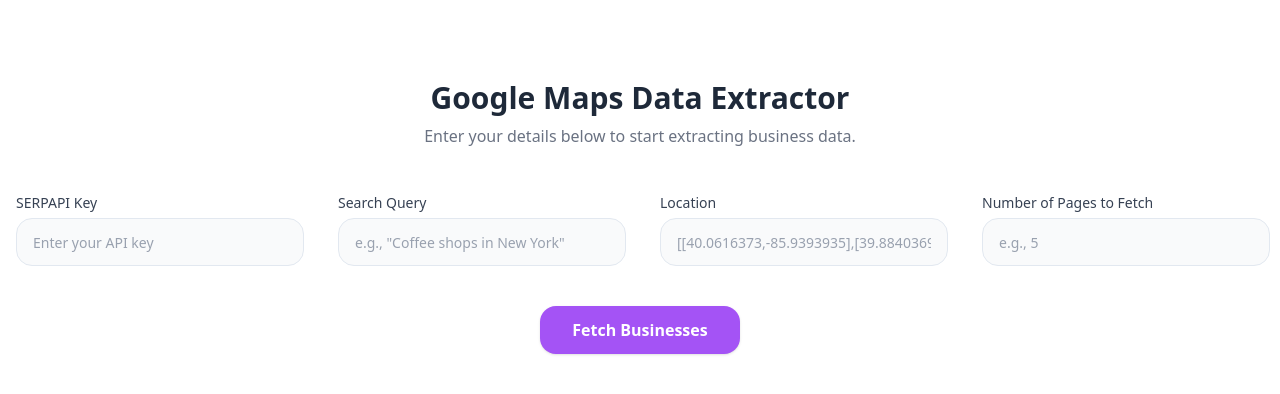
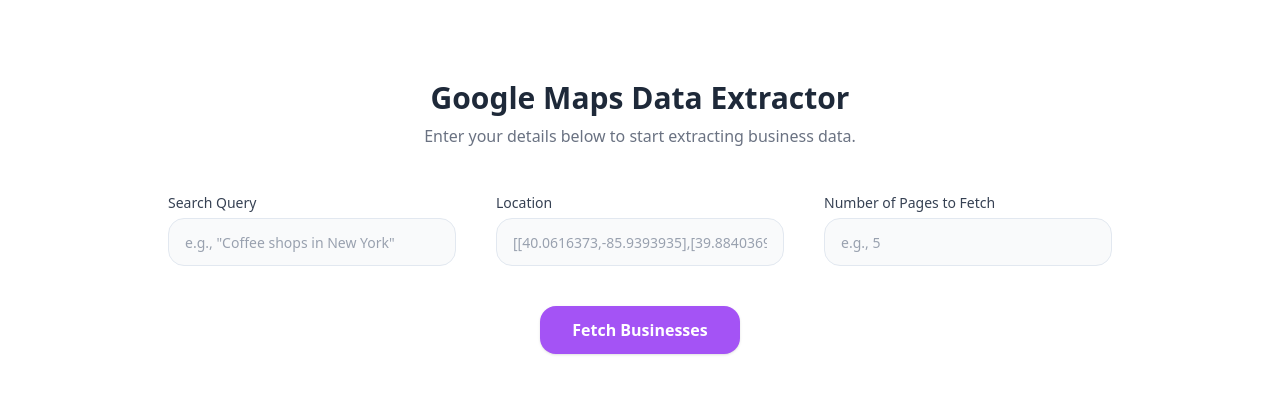
Before and after one commit to soufianeoualla/scraper-app, a Next.js app: page / in a window 1280 px wide. Shown: the top 394 px of the page. Built offline with nearby package versions, Linux system fonts and the light colour scheme.

Commit message:
use api key as env

```diff
--- a/app/_hooks/useScraper.ts
+++ b/app/_hooks/useScraper.ts
@@ -7,12 +7,10 @@
   const esRef = useRef<EventSource | null>(null); // store EventSource here
 
   const onScrape = async ({
-    apiKey,
     searchQuery,
     pagesNumber,
     location,
   }: {
-    apiKey: string;
     searchQuery: string;
     pagesNumber: number;
     location: string;
@@ -23,7 +21,7 @@
 
     return new Promise<void>((resolve, reject) => {
       esRef.current = new EventSource(
-        `/api/scraper?apiKey=${apiKey}&searchQuery=${encodeURIComponent(
+        `/api/scraper?searchQuery=${encodeURIComponent(
           searchQuery
         )}&pagesNumber=${pagesNumber}&location=${encodeURIComponent(location)}`
       );
--- a/app/api/[[...route]]/scraper.route.ts
+++ b/app/api/[[...route]]/scraper.route.ts
@@ -134,7 +134,8 @@
 }
 
 const app = new Hono().get("/", zValidator("query", schema), async (c) => {
-  const { apiKey, searchQuery, pagesNumber, location } = c.req.valid("query");
+  const { searchQuery, pagesNumber, location } = c.req.valid("query");
+  const apiKey = process.env.SERPAPI_KEY!;
   const ll = getGoogleMapsMidpointFromString(location);
 
   return streamSSE(c, async (stream) => {
--- a/components/fetch-businesses.tsx
+++ b/components/fetch-businesses.tsx
@@ -24,7 +24,6 @@
     //@ts-expect-error pagesNumber Should be number
     resolver: zodResolver(schema),
     defaultValues: {
-      apiKey: "",
       searchQuery: "",
       pagesNumber: undefined,
       location: "",
@@ -34,7 +33,6 @@
   const onSubmit = (data: FormData) => {
     setQuery(data.searchQuery);
     onScrape({
-      apiKey: data.apiKey,
       searchQuery: data.searchQuery,
       pagesNumber: data.pagesNumber,
       location: data.location,
@@ -48,32 +46,7 @@
         onSubmit={handleSubmit(onSubmit)}
         className="space-y-10 flex flex-col items-center mb-20"
       >
-        <div className="grid xl:grid-cols-4  gap-10 w-full">
-          {/* API Key */}
-          <div>
-            <Label htmlFor="apiKey">SERPAPI Key</Label>
-            <Controller
-              name="apiKey"
-              control={control}
-              render={({ field }) => (
-                <Input
-                  {...field}
-                  type="password"
-                  disabled={isPending}
-                  id="apiKey"
-                  placeholder="Enter your API key"
-                  className="w-72"
-                />
-              )}
-            />
-            {errors.apiKey && (
-              <p className="text-red-500 text-xs  mt-2 font-medium">
-                {" "}
-                * {errors.apiKey.message}
-              </p>
-            )}
-          </div>
-
+        <div className="grid xl:grid-cols-3  gap-10 w-full">
           {/* Search Query */}
           <div>
             <Label htmlFor="searchQuery">Search Query</Label>
--- a/config/axios-instance.ts
+++ /dev/null
@@ -1,13 +0,0 @@
-import axios from "axios";
-
-const api = axios.create({
-  baseURL: process.env.NEXT_PUBLIC_API_URL!,
-  headers: {
-    "Content-Type": "application/json",
-    Accept: "application/json",
-  },
-});
-
-
-
-export default api;
--- a/schema.ts
+++ b/schema.ts
@@ -1,7 +1,6 @@
 import z from "zod";
 
 const schema = z.object({
-  apiKey: z.string().min(10, "API key must be at least 10 characters"),
   searchQuery: z.string().min(3, "Search query must be at least 3 characters"),
   pagesNumber: z
     .string()
```
